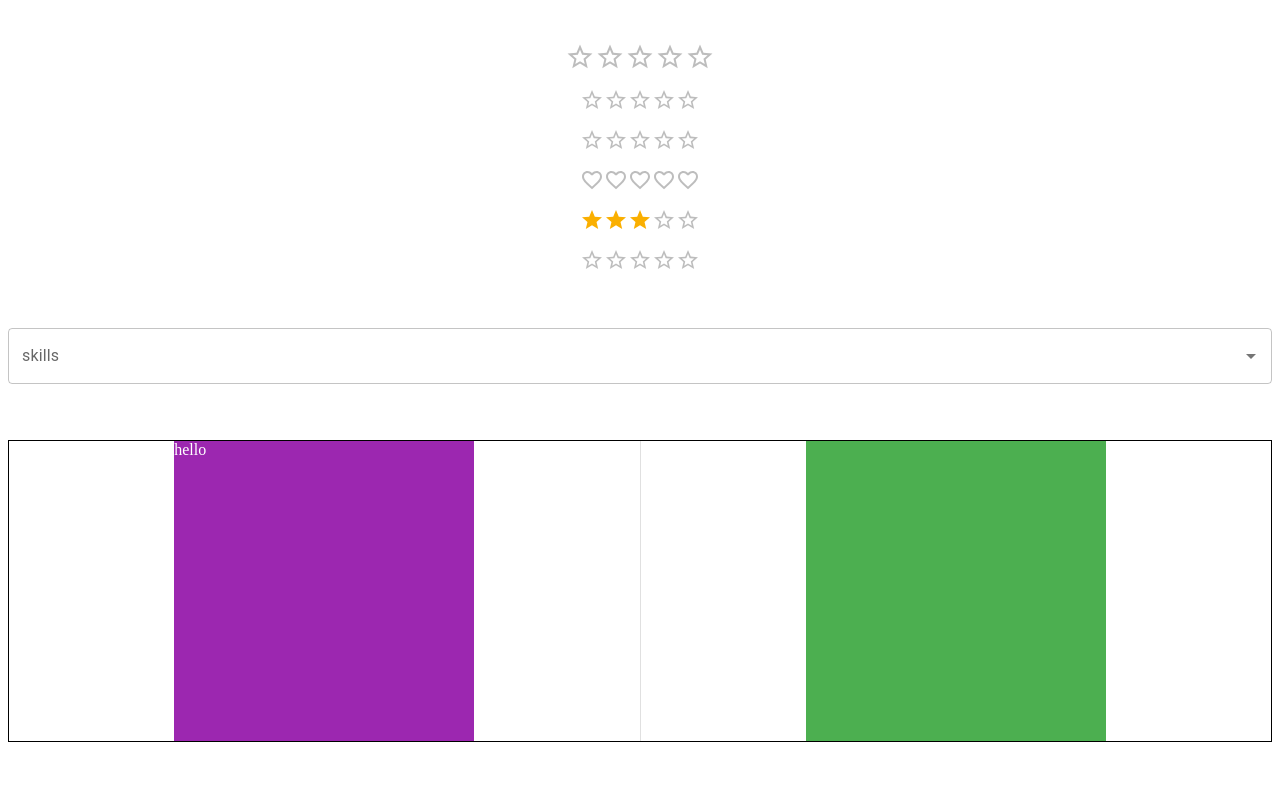
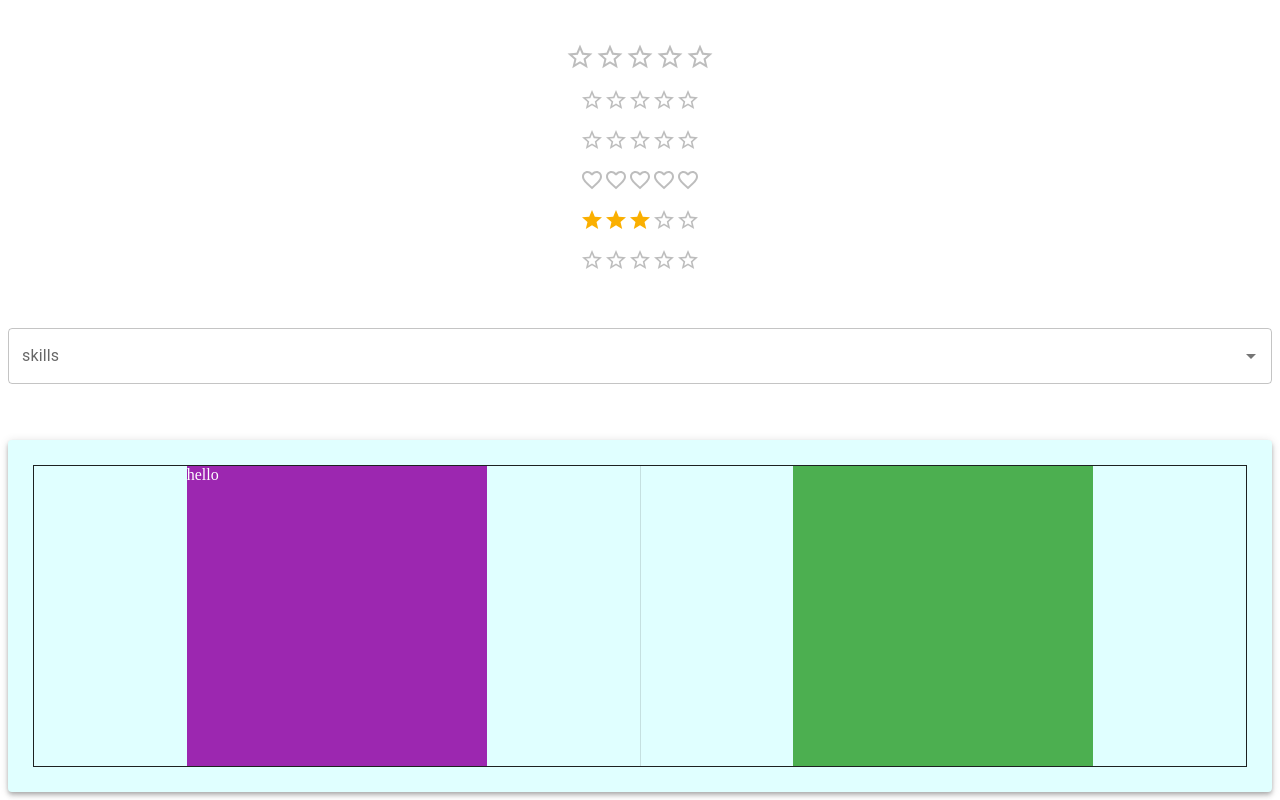
Before and after one commit to farooqpk/learnMUI, a React (Vite) app: page / in a window 1280 px wide. Shown: the part 2852-3652 px from the top of the page. Before the commit the page ends 3602 px from the top, so only its background shows below. Built offline with nearby package versions, Linux system fonts and the light colour scheme.

Commit message:
completed layout with paper component

```diff
--- a/src/components/layoutMUI.tsx
+++ b/src/components/layoutMUI.tsx
@@ -1,8 +1,10 @@
-import { Box, Stack, Divider } from "@mui/material";
+import { Box, Stack, Divider, Paper } from "@mui/material";
 
 export const LayoutMUI = () => {
   return (
-    // by default stack has flex column
+    // by using paper we can make shadow using elovation also we can create card compo with paper
+    <Paper elevation={4} sx={{backgroundColor:"lightcyan",p:'25px'}}>
+    {/*  by default stack has flex column */}
     <Stack sx={{border:"1px solid"}} direction={'row'} justifyContent={'space-evenly'} divider={<Divider orientation="vertical" flexItem />}>
       {/* we can add semantic elements */}
       {/* we can specify custom css inside the sx prop */}
@@ -22,5 +24,6 @@ export const LayoutMUI = () => {
       </Box>
       <Box width="300px" height="300px" bgcolor="success.light" p-3 />
     </Stack>
+    </Paper>
   );
 };
```
